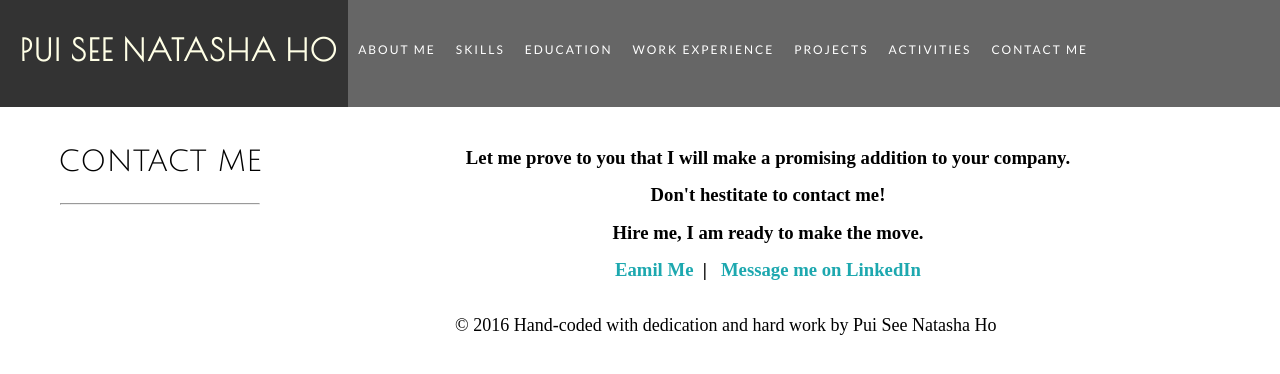
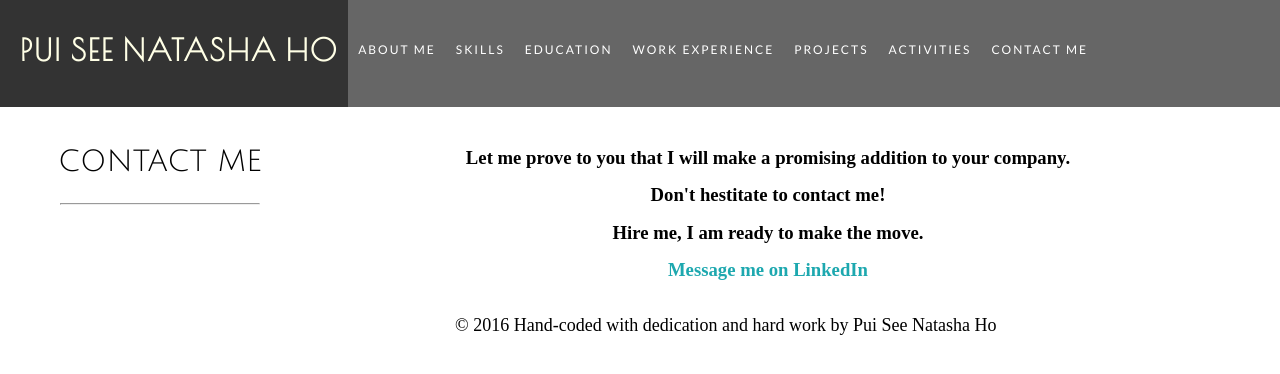
Before and after one commit to agathanatasha/Personal-website, a plain HTML site: page contact-me.html in a window 1280 px wide. Drawn offline with nearby package versions, Linux system fonts and the light colour scheme; a web font is replaced by a local one.

Commit message:
Remove email me option to stop spam

```diff
--- a/contact-me.html
+++ b/contact-me.html
@@ -34,7 +34,6 @@
             <h3 id="last-word">Let me prove to you that I will make a promising addition to your company. <br>
             Don't hestitate to contact me! <br>
             Hire me, I am ready to make the move.<br>
-                <a href="mailto:natasha.ho@alum.utoronto.ca?subject=Interested in your profile">Eamil Me</a> &nbsp;|  &nbsp;
                 <a href="https://www.linkedin.com/in/natasha-ps-ho">Message me on LinkedIn</a>
             </h3>
             <p style="text-align:center">&copy; 2016 Hand-coded with dedication and hard work by Pui See Natasha Ho</p>
```
